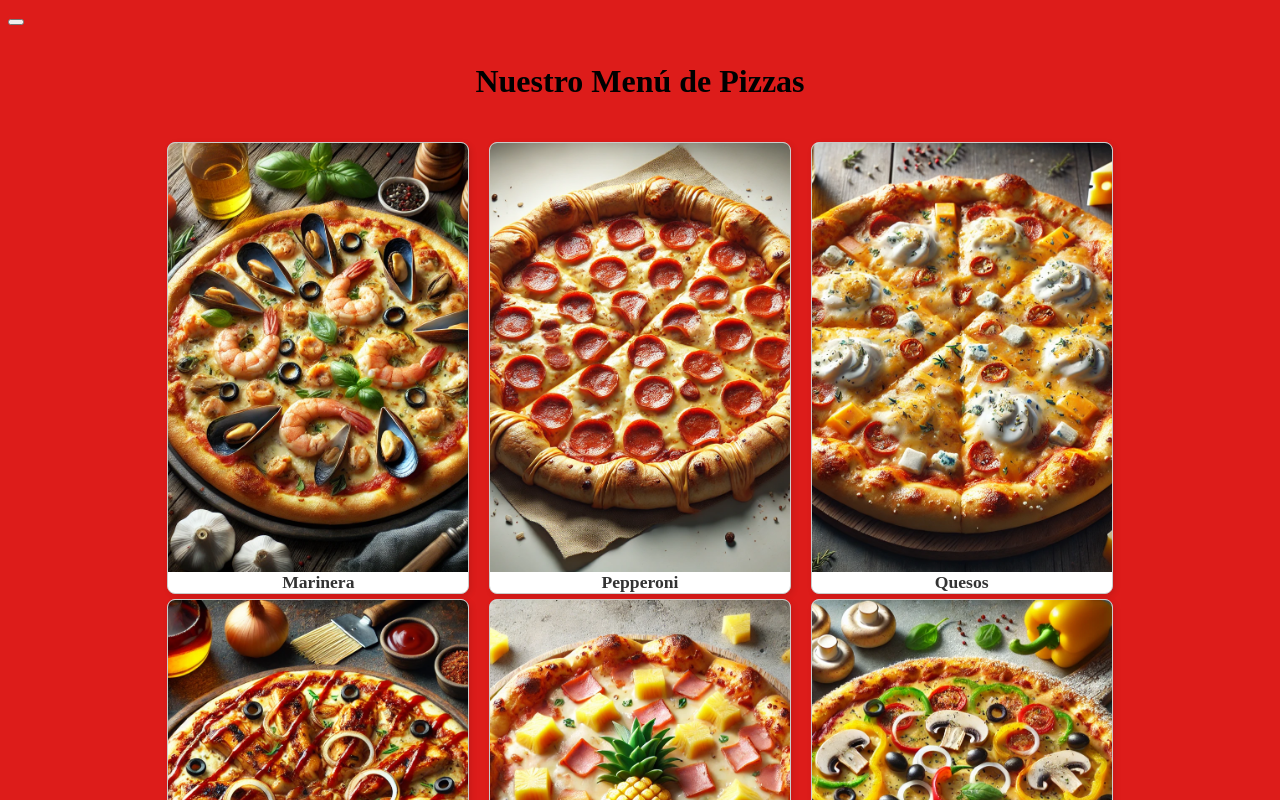
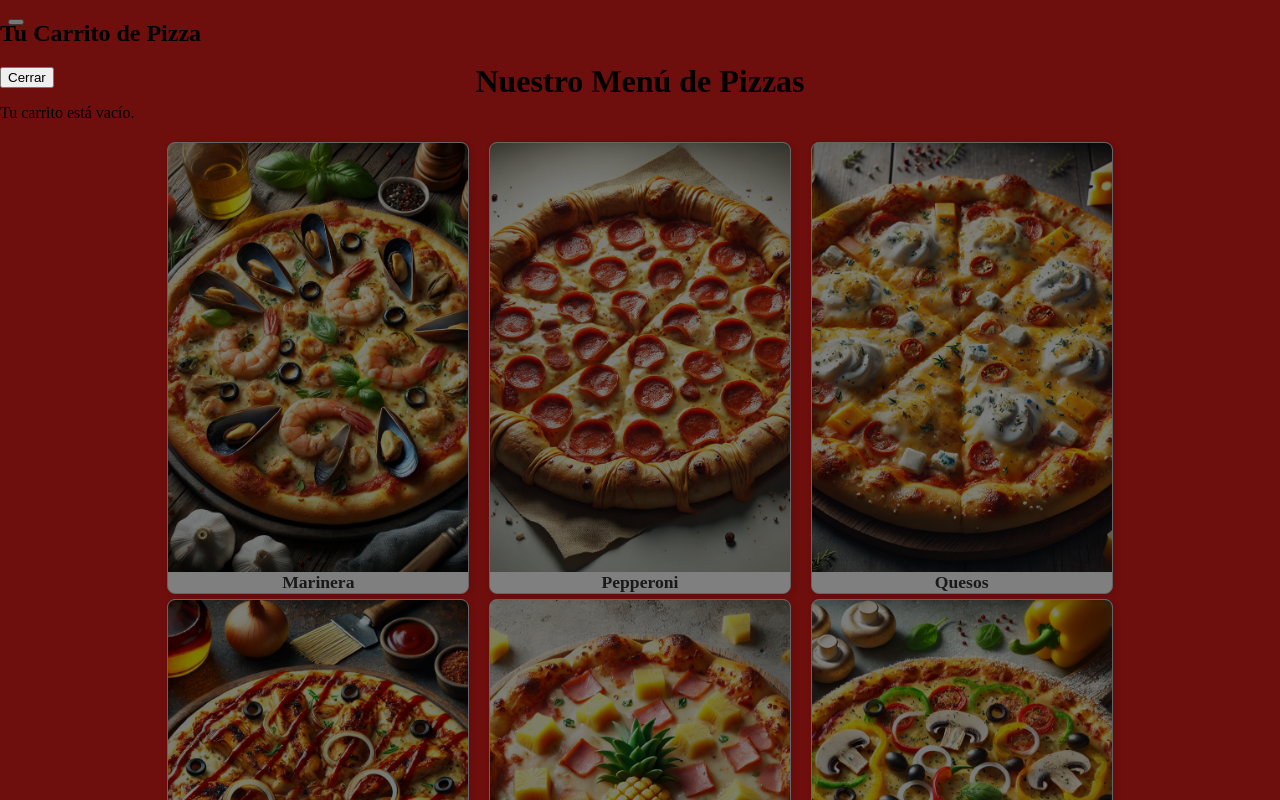
Before and after one commit to Magupe09/SintenedorReact-2, a React (Vite) app in the folder sintenedor/: page / in a window 1280 px wide. Both pictures are taken after a click on the button 16 px from the left and 22 px from the top of the page. Shown: the top 800 px of the page. Built offline with nearby package versions, Linux system fonts and the light colour scheme; a web font is replaced by a local one.

Commit message:
Styles CartModule

```diff
--- a/sintenedor/src/Components/common/CartModal.jsx
+++ b/sintenedor/src/Components/common/CartModal.jsx
@@ -1,20 +1,21 @@
 import React from 'react'; // Solo necesitas React si no usas Hooks como useState aquí
+import styles from './CartModal.module.css';
 
 const CartModal = ({ carrito, onClose }) => { // <-- ¡CORREGIDO! Recibes las props desestructuradas
   return (
-    <div>
+    <div className={styles['cart-modal']}>
       <h2>Tu Carrito de Pizza</h2>
       <button onClick={onClose}>Cerrar</button>
       {/* Aquí irá la lógica para mostrar los ítems del carrito */}
       {carrito.length === 0 ? (
         <p>Tu carrito está vacío.</p>
       ) : (
-        <ul>
+        <ul className={styles['cart-list']}>
           {carrito.map((item, index) => (
             // Por ahora, solo mostramos el nombre de la pizza.
             // Más adelante haremos el componente CartItem.jsx
-            <li key={index}>
-              {item.pizzaInfo.nombre} - Cantidades: {JSON.stringify(item.selectedQuantities)} - Total: ${item.totalItemPrice.toFixed(2)}
+            <li className={styles['cart-item']} key={index}>
+              {item.pizzaInfo.nombre} - {JSON.stringify(item.selectedQuantities)} - Total: ${item.totalItemPrice.toFixed(2)}
             </li>
           ))}
         </ul>
--- /dev/null
+++ b/sintenedor/src/Components/common/CartModal.module.css
@@ -0,0 +1,22 @@
+.cart-modal{
+    position: fixed;
+    top: 0;
+    left: 0;
+    width: 100%;
+    height: 100%;
+    background-color: rgba(0, 0, 0, 0.5);
+
+}
+.cart-list{
+    list-style: none;
+    padding: 0;
+    margin: 0;
+    background-color: var(--color-third);
+    border-radius: 10px;
+    padding: 20px;
+}
+.cart-item{
+    display: flex;
+    justify-content: space-between;
+    align-items: center;
+}
```
